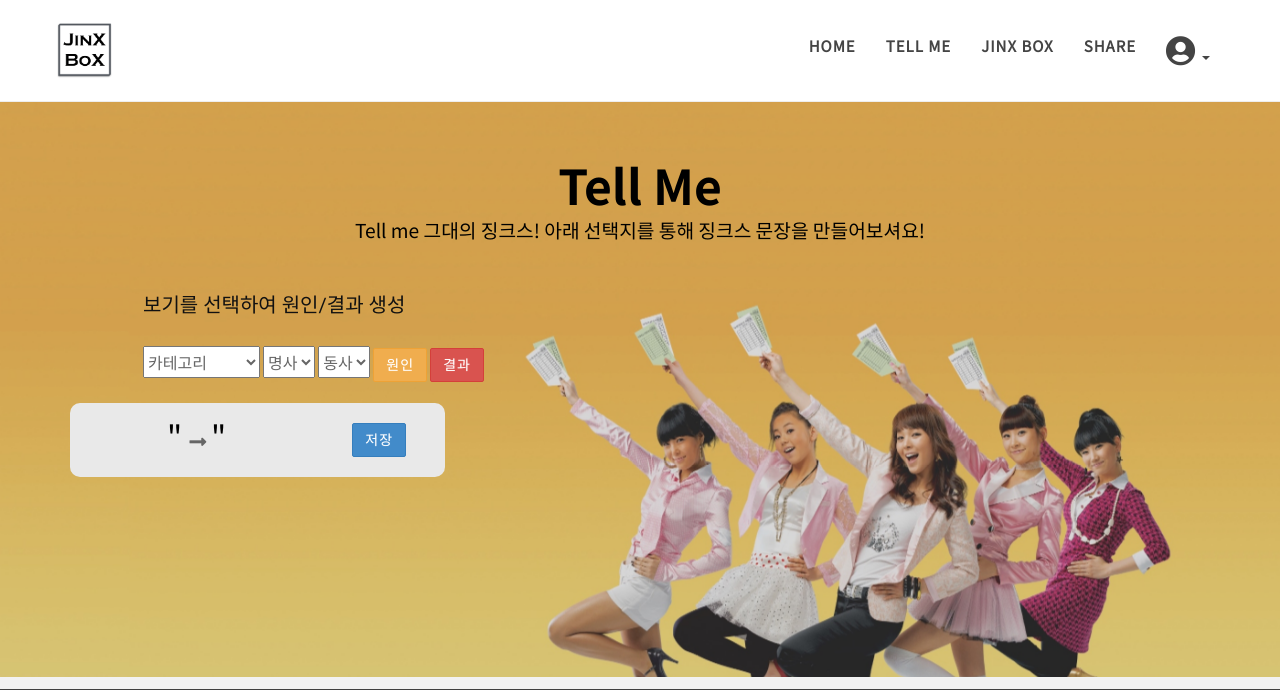
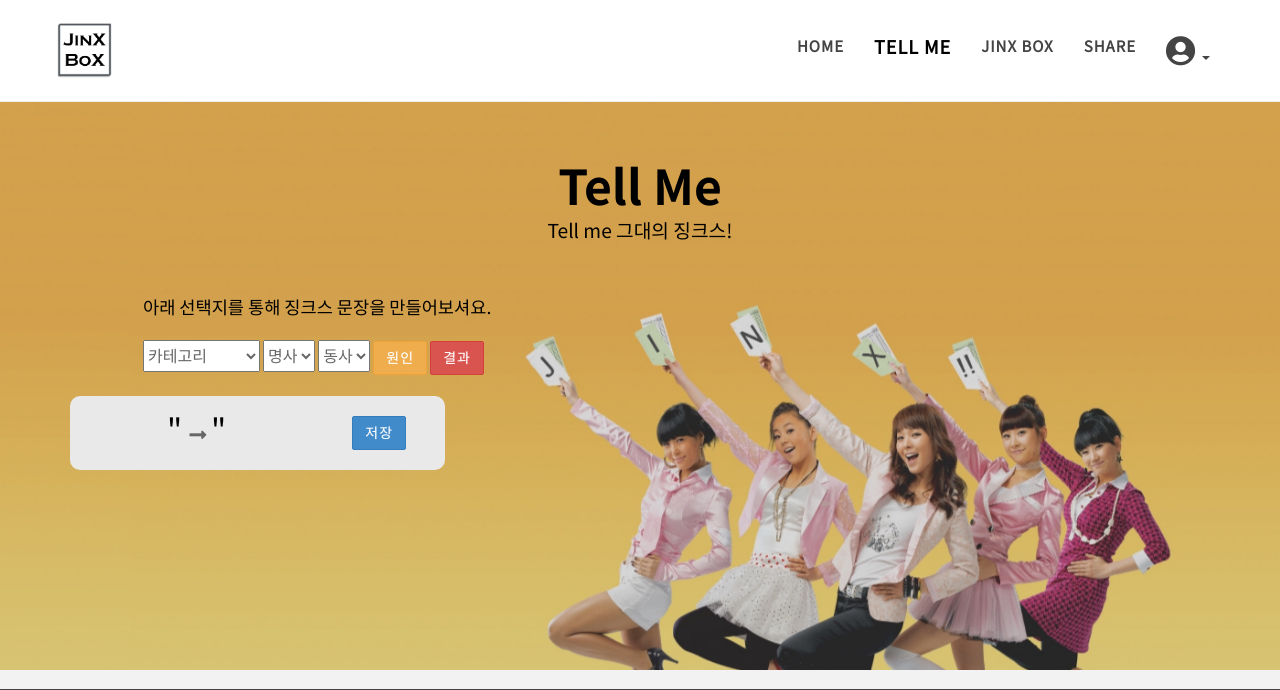
Before and after one commit to uyoung1028/jinx, a Django app: page /jinxjinx/category/ in a window 1280 px wide. Shown: the top 690 px of the page. Run offline with Django 3.2, Linux system fonts and the light colour scheme; data comes from the database, SQL or seed files in the repository; both versions use the stored data as it was after the commit; some libraries are stand-ins or nearby versions.

Commit message:
completed

```diff
--- a/jinxjinx/templates/jinxjinx/category_list.html
+++ b/jinxjinx/templates/jinxjinx/category_list.html
@@ -12,8 +12,7 @@
 					<div class="section-heading text-center">
 					    <div style="color:black; font-family: 'Noto Sans JP', sans-serif; font-size:300%;">Tell Me</div>
 					    <p></p>
-					    <div style="color:black; font-family: 'Noto Sans KR', sans-serif; font-size:120%;">Tell me 그대의 징크스! 아래 선택지를 통해 징크스 문장을 만들어보셔요!</div>
-
+					    <div style="color:black; font-family: 'Noto Sans KR', sans-serif; font-size:120%;">Tell me 그대의 징크스!</div>
 					</div>
 				</div>
 			</div>
@@ -23,7 +22,8 @@
                     <div class="col-md-10"></div>
                     <div class="col-md-8 ">
 
-                        <h6>보기를 선택하여 원인/결과 생성</h6>
+                        <div style="color:black; font-family: 'Noto Sans KR', sans-serif; font-size:110%;">아래 선택지를 통해 징크스 문장을 만들어보셔요.</div>
+                        <p></p>
 
                         <select id='category_select' name="category" onchange="changeCate()"  style="height: 32px;">
                             <option class="category_start" selected="selected">카테고리</option>
@@ -211,6 +211,9 @@
 
     }
 
+    function navAddClass(){
+        $('#tellme_li').addClass('active')
+    }
 
 
 </script>
--- a/jinxjinx/views.py
+++ b/jinxjinx/views.py
@@ -106,12 +106,12 @@
                 print("사용자가 있는문장 등록")
                 # 사용자가 이미 등록해놓은 문장이 있으면 그 문장으로 가야됨
                 sentences[0].update_count()
-                return redirect(resolve_url('home'))  # 나중에는 디테일페이지로
+                return redirect(resolve_url('jinxjinx:jinxbox_list'))  # 나중에는 디테일페이지로
             else:
                 #이미 등록해놓은 문장이 있으면 usersentence에 저장하고 그 문장으로 이동
                 usersentence = UserSentence.objects.create(user=self.request.user, sentence=sentences[0])
                 sentences[0].update_count()
-                return redirect(resolve_url('home'))
+                return redirect(resolve_url('jinxjinx:jinxbox_list'))
         else:
             print("없음")
             # self.object = form.save(commit=False)
--- a/static/css/custom.css
+++ b/static/css/custom.css
@@ -24,3 +24,8 @@
  background: url(../img/bg1.png);
  background-position: 25%;
 }
+
+.navbar-custom ul.nav li.active a {
+    font-size: 18px;
+    color: black;
+}
--- a/templates/base.html
+++ b/templates/base.html
@@ -26,7 +26,7 @@
     <link rel="stylesheet" href="https://use.fontawesome.com/releases/v5.5.0/css/all.css" integrity="sha384-B4dIYHKNBt8Bc12p+WXckhzcICo0wtJAoU8YZTY5qE0Id1GSseTk6S+L3BlXeVIU" crossorigin="anonymous">
 </head>
 
-<body style="background-color:#F2F2F2;">
+<body style="background-color:#F2F2F2;" onload="navAddClass()">
 
     <!-- Navigation -->
     <div id="navigation">
@@ -53,10 +53,10 @@
                             <!-- Collect the nav links, forms, and other content for toggling -->
                             <div class="collapse navbar-collapse" id="menu">
                                 <ul class="nav navbar-nav navbar-right">
-                                    <li class="active"><a href="{% url 'home' %}" style="font-family: 'Noto Sans KR', sans-serif;">Home</a></li>
-                                    <li><a href="{% url 'jinxjinx:category' %}" style="font-family: 'Noto Sans KR', sans-serif;">Tell Me</a></li>
-                                    <li><a href="{% url 'jinxjinx:jinxbox_list' %}" style="font-family: 'Noto Sans KR', sans-serif;">Jinx Box</a></li>
-                                    <li><a href="{% url 'jinxjinx:sentence_list' %}" style="font-family: 'Noto Sans KR', sans-serif;">Share</a></li>
+                                    <li id="home_li"><a href="{% url 'home' %}" style="font-family: 'Noto Sans KR', sans-serif;">Home</a></li>
+                                    <li id="tellme_li"><a href="{% url 'jinxjinx:category' %}" style="font-family: 'Noto Sans KR', sans-serif;">Tell Me</a></li>
+                                    <li id="jinxbox_li"><a href="{% url 'jinxjinx:jinxbox_list' %}" style="font-family: 'Noto Sans KR', sans-serif;">Jinx Box</a></li>
+                                    <li id="share_li"><a href="{% url 'jinxjinx:sentence_list' %}" style="font-family: 'Noto Sans KR', sans-serif;">Share</a></li>
                                     <li class="dropdown nav-toggle">
                                         <a href="#" class="dropdown-toggle" data-toggle="dropdown">
                                             <i class="fas fa-user-circle fa-2x"></i>
```
Also changed, not shown: jinxjinx/templates/jinxjinx/jinxbox_list.html (+7 -3 lines), jinxjinx/templates/jinxjinx/sentence_list.html (+8 -3 lines), db.sqlite3, static/img/wondergirls10.jpg, 1 other file.
